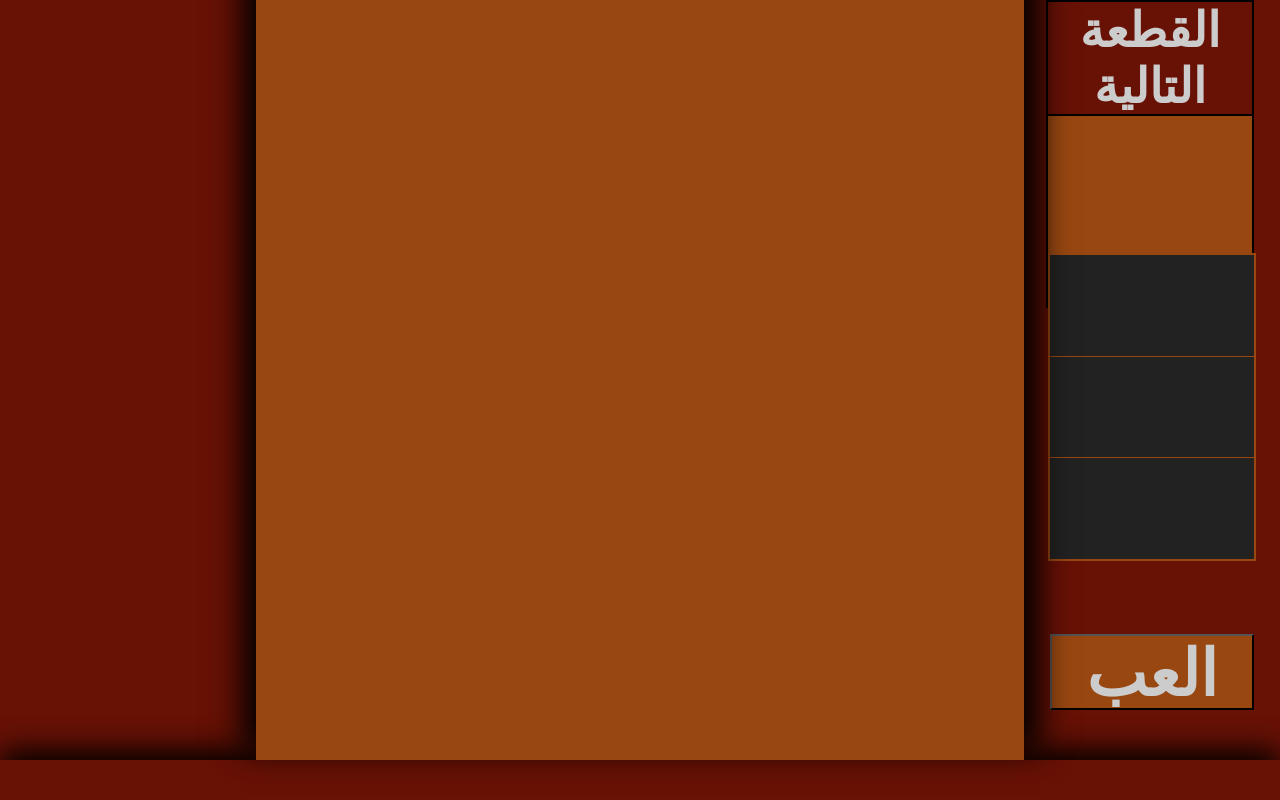
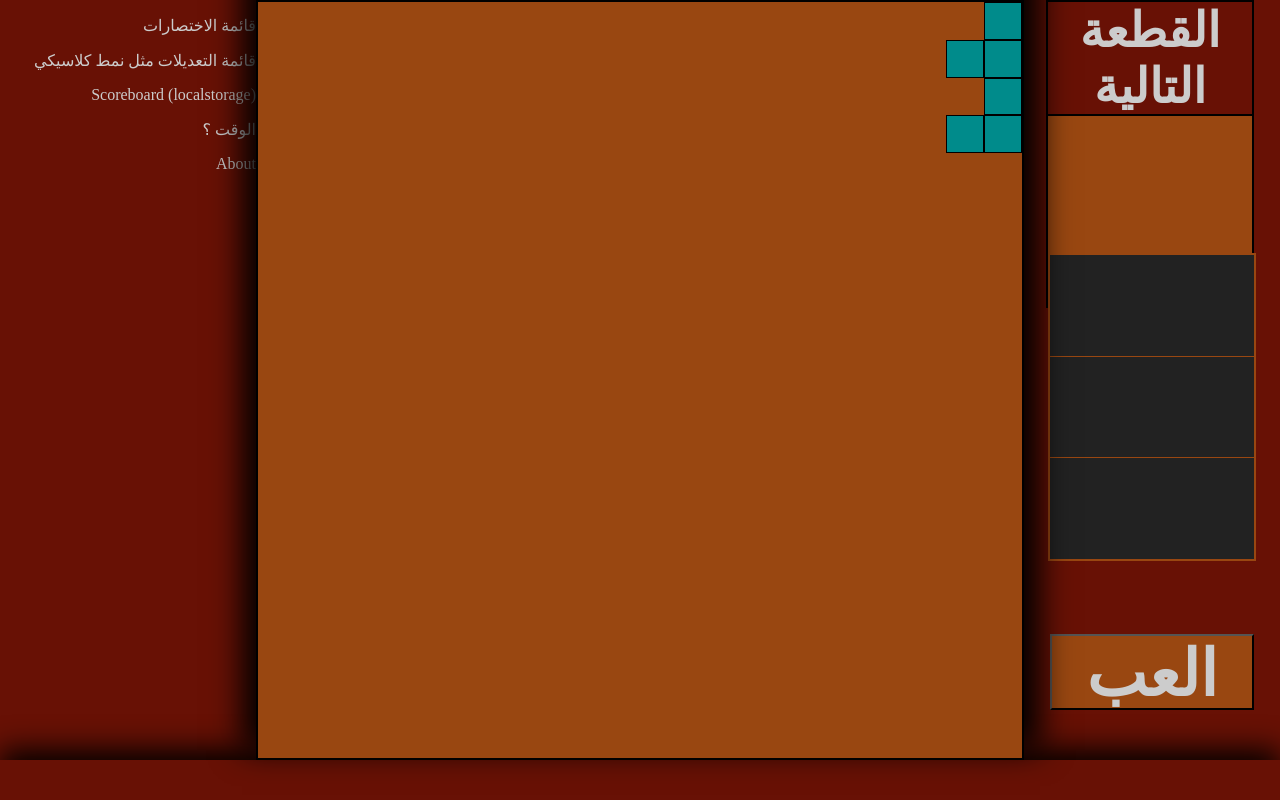
Before and after one commit to Osama-NF/DOM-Tetris, a plain HTML site: page index.html in a window 1280 px wide. Both pictures are taken after a click on the button "العب". Drawn offline with Linux system fonts and the light colour scheme.

Commit message:
half finished with createBlock()

```diff
--- a/index.html
+++ b/index.html
@@ -6,8 +6,7 @@
     <title>تيترس</title>
     <link rel="stylesheet" href="./style/layout.css">
     <link rel="stylesheet" href="./style/right-aside.css">
-    <script src="./scripts/jquery-3.6.0.min.js"></script>
-    <script src="./scripts/main.js"></script>
+    <link rel="stylesheet" href="./style/blocks.css">
 </head>
 <body>
 
@@ -33,15 +32,25 @@
     </aside>
 
     <main>
-
+        <div class="container stair-like moveable">
+            <div class="block"></div>
+            <div class="block"></div>
+            <div class="block"></div>
+        </div>
     </main>
 
     <aside class="left">
-
+        <p>قائمة الاختصارات</p>
+        <p>قائمة التعديلات مثل نمط كلاسيكي</p>
+        <p>Scoreboard (localstorage)</p>
+        <p>الوقت ؟</p>
+        <p>About</p>
     </aside>
 
     <footer>
     </footer>
 
+    <script src="./scripts/jquery-3.6.0.min.js"></script>
+    <script src="./scripts/main.js"></script>
 </body>
 </html>
--- a/scripts/main.js
+++ b/scripts/main.js
@@ -0,0 +1,64 @@
+$('.play-btn').click(function() {
+    let newGame = new Game(false);
+    newGame.start();
+})
+
+
+class Game {
+
+    constructor(classic) {
+
+        this.classic = classic;
+
+        this.blockTypes = [
+            {
+                blockName: "stair-like",
+                divsNumber: 3
+            },
+            {
+                blockName: "big-block",
+                divsNumber: 4
+            },
+            {
+                blockName: "single-block",
+                divsNumber: 1
+            },
+        ];
+
+    }
+
+    start() {
+        let block = this.createBlock()
+        $('main').append(block)
+    }
+
+    createBlock() {
+        // Choose the type of the block randomly
+        let randomNumber = Math.floor((Math.random() * this.blockTypes.length));
+        let newBlockType = this.blockTypes[randomNumber];
+
+        // Create the container and add it's classes
+        let container = document.createElement("div");
+        container.classList.add('container', 'moveable', newBlockType.blockName);
+
+        // Create the needed number of blocks, add class, and append to the container
+        for (let i = 0; i < newBlockType.divsNumber; i++) {
+
+            let block = document.createElement('div');
+            block.classList.add('block');
+
+            container.append(block);
+        }
+
+        // return the container with the small block(s) appended to it
+        return container;
+    }
+
+    get getNewScore() {
+
+    }
+
+    set setNewScore(newScore) {
+
+    }
+}
--- /dev/null
+++ b/style/blocks.css
@@ -0,0 +1,53 @@
+/*
+#############################
+########## General ##########
+#############################
+*/
+.block {
+    border: 1px solid black;
+    position: absolute;
+    box-sizing: border-box;
+    height: 50%;
+    width: 50%;
+}
+
+.container {
+    position: relative;
+
+    /* Will propably remove  down here and make it block specific */
+    width: 10%;
+    height: 10%;
+
+    /* Will remove down here later; just for testing */
+    /* top: 50%;
+    right: 50%; */
+}
+
+/*
+#############################
+######### Stair Like ########
+#############################
+*/
+.stair-like div {background-color: darkcyan;}
+.stair-like :nth-child(1) {top: 0%; left: 50%;}
+.stair-like :nth-child(2) {top: 50%; left: 50%;}
+.stair-like :nth-child(3) {top: 50%; left: 0%;}
+
+/*
+#############################
+######### Big Block #########
+#############################
+*/
+.big-block div {background-color: red;}
+.big-block :nth-child(1) {top: 0%; left: 50%;}
+.big-block :nth-child(2) {top: 50%; left: 50%;}
+.big-block :nth-child(3) {top: 0%; left: 0%;}
+.big-block :nth-child(4) {top: 50%; left: 0%;}
+
+/*
+#############################
+######## Single Block #######
+#############################
+*/
+.single-block div {background-color: blue;}
+.single-block :nth-child(1) {top: 0%; left: 50%;}
--- a/style/layout.css
+++ b/style/layout.css
@@ -35,6 +35,9 @@ main {
     height: 95vh;
     background-color: var(--main-color);
     box-shadow: 1px -25px 30px 15px black;
+    box-sizing: border-box;
+    border: 2px solid black;
+    position: relative;
 }
 
 aside {
--- a/style/right-aside.css
+++ b/style/right-aside.css
@@ -3,6 +3,9 @@
 ######## Right Aside ########
 #############################
 */
+
+/* Planning to change it back to block */
+
 aside.right {
     display: flex;
     flex-direction: column;
```
